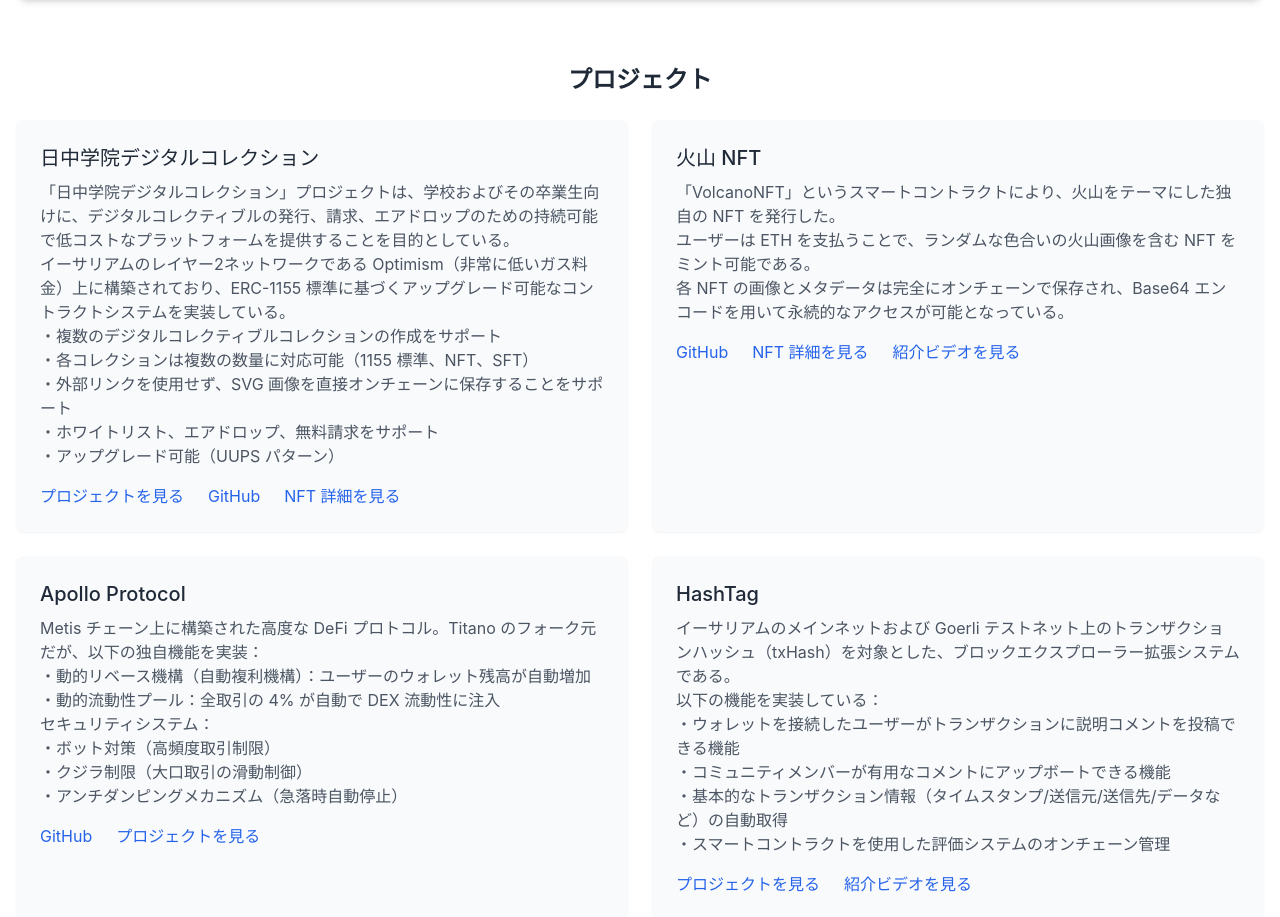
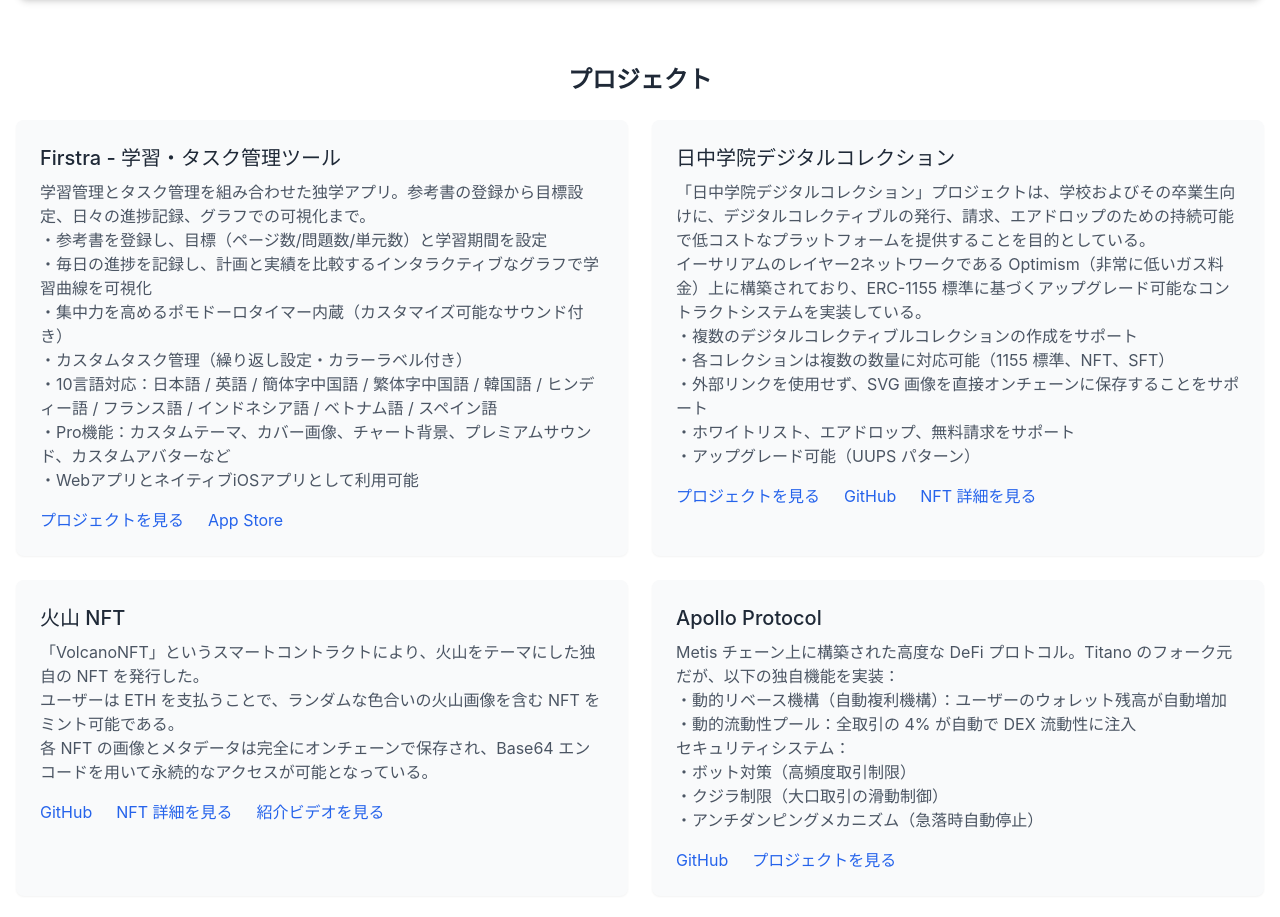
Before and after one commit to mokaiko/my-personal-website, a Next.js app: page / in a window 1280 px wide. Shown: the part 1958-2875 px from the top of the page. Built offline with nearby package versions, Linux system fonts and the light colour scheme.

Commit message:
add Firstra project to portfolio showcase

```diff
--- a/pages/index.js
+++ b/pages/index.js
@@ -128,6 +128,15 @@
       It aims to provide traders with data-driven decision support, helping them identify market opportunities.`,
       project_chinese_restaurant_in_tokyo_title:
         "Tokyo Delicious Chinese Cuisine Complete Guide",
+      project_firstra_title: "Firstra - Learning & Task Management Tool",
+      project_firstra_desc: `A learning and task management app for self-study — register your textbooks, set goals, log daily progress, and visualize your journey with interactive charts.
+・Register reference books with target goals (pages/problems/units) and study period
+・Log daily progress and visualize your learning curve with interactive charts comparing plan vs. actual
+・Built-in Pomodoro timer with customizable sounds to boost focus
+・Custom task management with repeat scheduling and color labels
+・10-language support: JA / EN / ZH-CN / ZH-TW / KO / HI / FR / ID / VI / ES
+・Pro features: custom themes, cover images, chart backgrounds, premium sounds, custom avatars, and more
+・Available as a web app and native iOS app`,
       project_chinese_restaurant_in_tokyo_desc: `A guide to delicious Chinese restaurants in Tokyo for Chinese people living in Japan and Japanese people who love authentic Chinese food.
         Built with Next.js and Tailwind CSS, featuring a responsive design.`,
     },
@@ -220,6 +229,15 @@
         该项目的核心是利用各种预定义的交易策略，智能分析市场动向并预测加密货币的趋势。
         它旨在为交易者提供数据驱动的决策支持，洞察市场先机。`,
       project_chinese_restaurant_in_tokyo_title: "东京美味中国料理大全",
+      project_firstra_title: "Firstra - 学习与任务管理工具",
+      project_firstra_desc: `一款集学习管理与任务管理于一体的自学应用。注册参考书、设定目标、记录每日进度，用交互式图表追踪学习轨迹。
+・注册参考书，设定目标（页数/题数/单元数）与学习周期
+・每日记录进度，通过交互式图表对比计划与实际学习曲线
+・内置番茄钟计时器，可自定义提示音，提升专注力
+・自定义任务管理，支持重复排程与颜色标签
+・支持 10 种语言：日 / 英 / 简中 / 繁中 / 韩 / 印 / 法 / 印尼 / 越 / 西
+・Pro 功能：自定义主题、封面图片、图表背景、高级提示音、自定义头像等
+・提供 Web 应用及原生 iOS App`,
       project_chinese_restaurant_in_tokyo_desc: `面向在日华人及热爱正宗中餐的日本人，提供东京美味中餐厅指南。
         使用 Next.js 和 Tailwind CSS 构建，采用响应式设计。`,
     },
@@ -313,6 +331,15 @@
         このプロジェクトの核心は、さまざまな事前定義された取引戦略を利用して、市場の動向をインテリジェントに分析し、暗号通貨のトレンドを予測することである。
         トレーダーにデータ駆動型の意思決定支援を提供し、市場の機会を見極めるのに役立つことを目的としている。`,
       project_chinese_restaurant_in_tokyo_title: "ぽーたぶる中国料理",
+      project_firstra_title: "Firstra - 学習・タスク管理ツール",
+      project_firstra_desc: `学習管理とタスク管理を組み合わせた独学アプリ。参考書の登録から目標設定、日々の進捗記録、グラフでの可視化まで。
+・参考書を登録し、目標（ページ数/問題数/単元数）と学習期間を設定
+・毎日の進捗を記録し、計画と実績を比較するインタラクティブなグラフで学習曲線を可視化
+・集中力を高めるポモドーロタイマー内蔵（カスタマイズ可能なサウンド付き）
+・カスタムタスク管理（繰り返し設定・カラーラベル付き）
+・10言語対応：日本語 / 英語 / 簡体字中国語 / 繁体字中国語 / 韓国語 / ヒンディー語 / フランス語 / インドネシア語 / ベトナム語 / スペイン語
+・Pro機能：カスタムテーマ、カバー画像、チャート背景、プレミアムサウンド、カスタムアバターなど
+・WebアプリとネイティブiOSアプリとして利用可能`,
       project_chinese_restaurant_in_tokyo_desc: `在日中国人および本格中華を愛する日本人に向けた、東京の美味しい中国料理店ガイド。
         Next.js と Tailwind CSS を使用して構築されており、レスポンシブデザインを採用している。`,
     },
@@ -792,6 +819,30 @@
           <div className="grid grid-cols-1 md:grid-cols-2 gap-6">
             <div className="bg-gray-50 p-6 rounded-lg shadow-sm">
               <h4 className="text-xl font-medium mb-2">
+                {currentContent.project_firstra_title}
+              </h4>
+              <p className="text-gray-600 mb-4 whitespace-pre-line">
+                {currentContent.project_firstra_desc}
+              </p>
+              <div className="space-x-6">
+                {" "}
+                {/* 添加水平间距 */}
+                <a
+                  href="https://firstra.vercel.app/"
+                  className="text-blue-600 hover:underline"
+                >
+                  {currentContent.viewProject}
+                </a>
+                <a
+                  href="https://apps.apple.com/app/id6773582786"
+                  className="text-blue-600 hover:underline"
+                >
+                  App Store
+                </a>
+              </div>
+            </div>
+            <div className="bg-gray-50 p-6 rounded-lg shadow-sm">
+              <h4 className="text-xl font-medium mb-2">
                 {currentContent.project_nitchugakuin_title}
               </h4>
               <p className="text-gray-600 mb-4 whitespace-pre-line">
```
